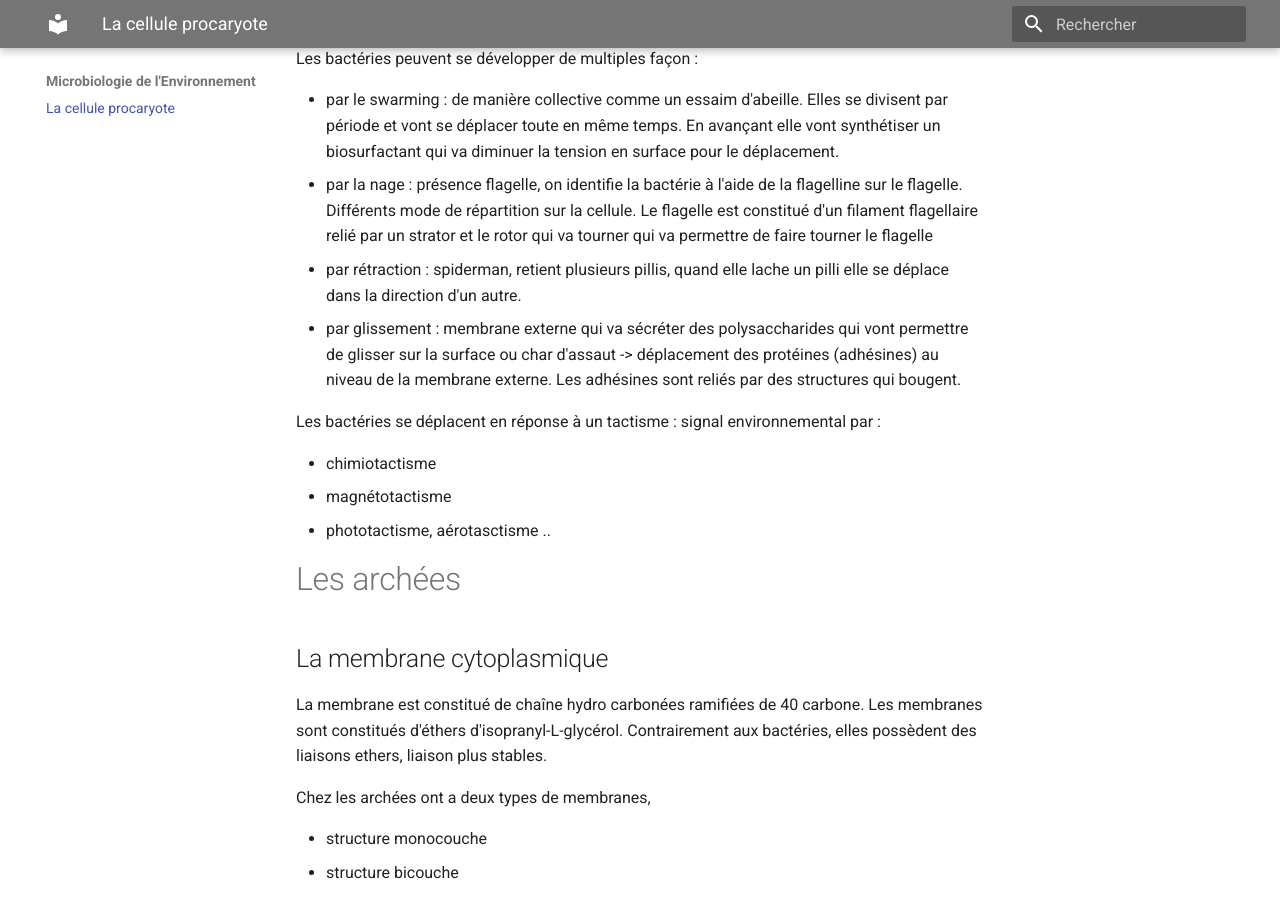
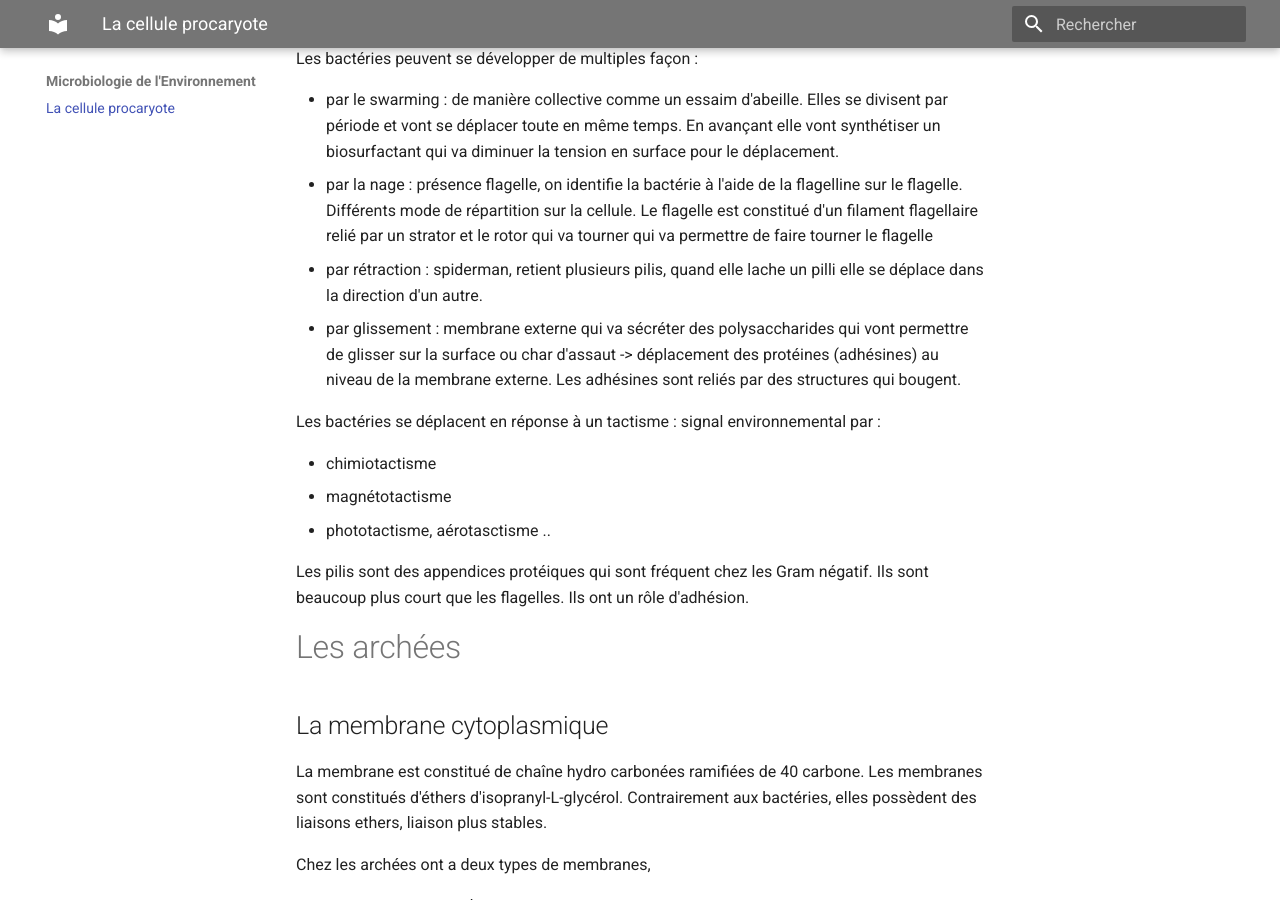
Before and after one commit to Lizeem/L3STcours, an MkDocs documentation site: the page built from Docs/Microbiologie de l'Environnement/Le cellule procaryote.md, in a window 1280 px wide and 900 px high, scrolled down 3853 px. Built offline with MkDocs 1.6.1 and Material for MkDocs 9.7.7, drawn with Linux system fonts in a browser that asks for light colours.

Commit message:
Update la cellule procaryote

```diff
--- a/Docs/Microbiologie de l'Environnement/Le cellule procaryote.md
+++ b/Docs/Microbiologie de l'Environnement/Le cellule procaryote.md
@@ -98,7 +98,7 @@ Les bactéries peuvent se développer de multiples façon :
 
 - par le swarming : de manière collective comme un essaim d'abeille. Elles se divisent par période et vont se déplacer toute en même temps. En avançant elle vont synthétiser un biosurfactant qui va diminuer la tension en surface pour le déplacement.
 - par la nage : présence flagelle, on identifie la bactérie à l'aide de la flagelline sur le flagelle. Différents mode de répartition sur la cellule. Le flagelle est constitué d'un filament flagellaire relié par un strator  et le rotor qui va tourner qui va permettre de faire tourner le flagelle
-- par rétraction : spiderman, retient plusieurs pillis, quand elle lache un pilli elle se déplace dans la direction d'un autre.
+- par rétraction : spiderman, retient plusieurs pilis, quand elle lache un pilli elle se déplace dans la direction d'un autre.
 - par glissement : membrane externe qui va sécréter des polysaccharides qui vont permettre de glisser sur la surface ou char d'assaut -> déplacement des protéines (adhésines) au niveau de la membrane externe. Les adhésines sont reliés par des structures qui bougent.
 
 Les bactéries se déplacent en réponse à un tactisme : signal environnemental par :
@@ -107,7 +107,7 @@ Les bactéries se déplacent en réponse à un tactisme : signal environnemental
 - magnétotactisme
 - phototactisme, aérotasctisme ..
 
-
+Les pilis sont des appendices protéiques qui sont fréquent chez les Gram négatif. Ils sont beaucoup plus court que les flagelles. Ils ont un rôle d'adhésion.
 
 
 
```
